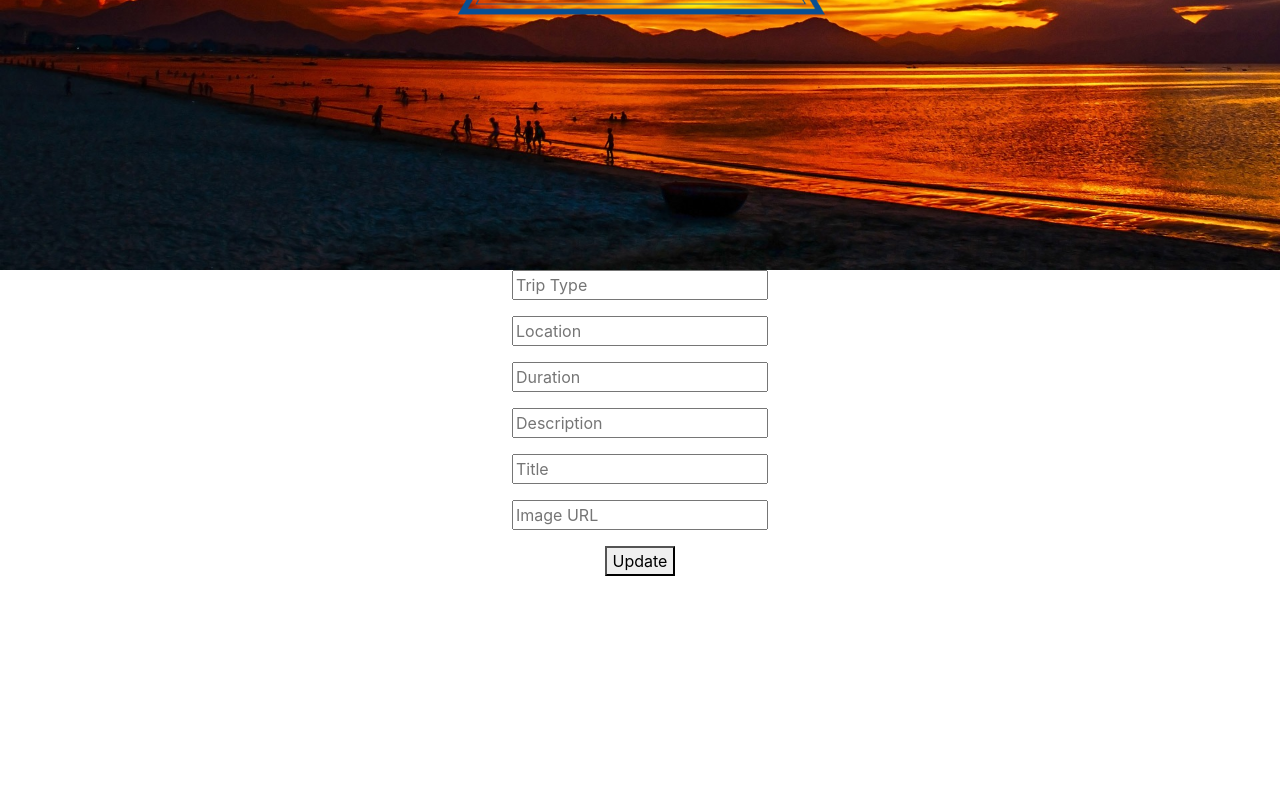
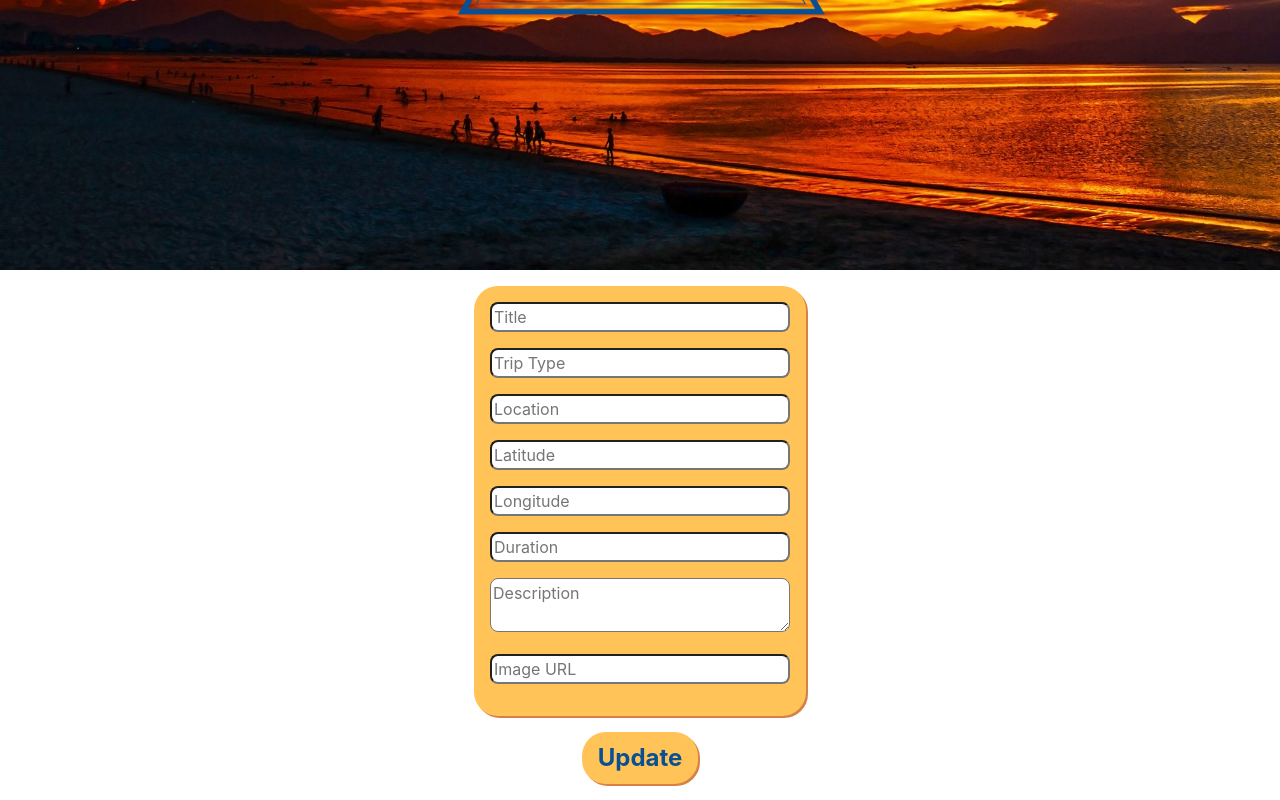
Before and after one commit to BWPTWanderlust/React, a React (Create React App) app in the folder wanderlustreactapp/: page /EditExperience/1 in a window 1280 px wide. Shown: the part 530-1330 px from the top of the page. Before the commit the page ends 1106 px from the top, so only its background shows below. Built offline with nearby package versions, Linux system fonts and the light colour scheme; no server answers; the HTML template or start-up script is replaced by a standard one.

Commit message:
finished styling, added Exp fields

```diff
--- a/wanderlustreactapp/src/App.css
+++ b/wanderlustreactapp/src/App.css
@@ -46,3 +46,13 @@
     transform: rotate(360deg);
   }
 }
+
+input {
+  width: 300px;
+  border-radius: .5rem;
+}
+
+textarea {
+  width: 300px;
+  border-radius: .5rem;
+}
--- a/wanderlustreactapp/src/App.js
+++ b/wanderlustreactapp/src/App.js
@@ -44,7 +44,6 @@ function App() {
     <div className="App">
       <header className="App-header">
         <img src = { logo } alt = 'wanderlust logo' style = { logoStyle } />
-        {/* <h1>Wanderlust</h1> */}
       </header>
       <Route exact path="/">
         <LandingPage
--- a/wanderlustreactapp/src/Components/AddExperience.js
+++ b/wanderlustreactapp/src/Components/AddExperience.js
@@ -22,9 +22,6 @@ const AddExperience = props => {
   };
 
   const onSubmit = () => {
-    // e.preventDefault();
-    // console.log("User object", user);
-    console.log("Add experience", exp);
     axios
       .post(
         `https://bewanderlust.herokuapp.com/api/exps/org/${localStorage.getItem(
@@ -32,7 +29,6 @@ const AddExperience = props => {
         )}`,
         exp
       )
-      //  .post("https://bewanderlust.herokuapp.com/api/exps/org/1", exp)
       .then(res => {
         setExp(res.data);
         props.update();
@@ -43,6 +39,16 @@ const AddExperience = props => {
 
   return (
     <form onSubmit={handleSubmit(onSubmit)}>
+      <p>
+        <input
+          placeholder="Title"
+          name="title"
+          onChange={handleChanges}
+          id="title"
+          ref={register({ required: true })}
+        />
+        {errors.title && "Title is Required"}
+      </p>
       <p>
         <input
           placeholder="Trip Type"
@@ -67,6 +73,28 @@ const AddExperience = props => {
       </p>
       <p>
         <input
+          placeholder = "Latitude"
+          name = "lat"
+          onChange = { handleChanges }
+          id = "lat"
+          ref = { register({ required: false }) }
+          value = { exp.lat }
+        />
+        { errors.lat }
+      </p>
+      <p>
+        <input
+          placeholder = "Longitude"
+          name = "long"
+          onChange = { handleChanges }
+          id="location"
+          ref = { register({ required: false }) }
+          value = { exp.long }
+        />
+        {errors.location && "Longitude is Required"}
+      </p>
+      <p>
+        <input
           placeholder="Duration"
           name="duration"
           onChange={handleChanges}
@@ -87,16 +115,6 @@ const AddExperience = props => {
       </p>
       <p>
         <input
-          placeholder="Title"
-          name="title"
-          onChange={handleChanges}
-          id="title"
-          ref={register({ required: true })}
-        />
-        {errors.title && "Title is Required"}
-      </p>
-      <p>
-        <input
           placeholder="Image URL"
           name="imgurl"
           onChange={handleChanges}
--- a/wanderlustreactapp/src/Components/EditExperience.js
+++ b/wanderlustreactapp/src/Components/EditExperience.js
@@ -2,10 +2,43 @@ import React, { useState, useEffect } from "react";
 import { useForm } from "react-hook-form";
 import { useHistory, useParams } from "react-router-dom";
 import axios from "axios";
+import Styled from "styled-components"
+import "../App.css"
 
 
+const Cards = Styled.div`
+    display: flex;
+    flex-direction:column;
+    justify-content: center;
+    align-content: space-between;
+    padding: 1rem;
+`
+
+const Card = Styled.div`
+    margin: auto;
+    padding: 1rem;
+    background-color: #ffc357;
+    box-shadow: 2px 2px #d88144;
+    border-radius: 1.5rem;
+`
+
+const Button = Styled.div`
+    margin: auto;
+    padding: .5rem 1rem;
+    border-radius: 1.5rem;
+    background-color: #ffc357;
+    box-shadow: 2px 2px #d88144;
+    color: #084f93;
+    font-size: 1.5rem;
+    font-weight: bold;
+`
+
+const Space = Styled.div`
+    margin: .5rem;
+`
+
 const EditExperience = props => {
-
+  // BLAIR'S CODE STARTS
 
   const history = useHistory();
   const { register, errors, handleSubmit } = useForm();
@@ -41,7 +74,7 @@ const EditExperience = props => {
 
   useEffect(() => {
     axios
-    .get(`https://bewanderlust.herokuapp.com/api/exps/${id}`)
+        .get(`https://bewanderlust.herokuapp.com/api/exps/${ id }`)
         .then(res => {
             setExp(res.data)
         })
@@ -49,7 +82,20 @@ const EditExperience = props => {
   },[])
 
   return (
+    <Cards>
+      <Card>
         <form onSubmit={handleSubmit(onSubmit)}>
+          <p>
+            <input
+              placeholder="Title"
+              name="title"
+              onChange={handleChanges}
+              id="title"
+              ref = { register({ required: false }) }
+              value = { exp.title }
+            />
+            {errors.title && "Title is Required"}
+          </p>
           <p>
             <input
               placeholder="Trip Type"
@@ -57,7 +103,7 @@ const EditExperience = props => {
               type="text"
               onChange={handleChanges}
               name="type"
-          ref={register({ required: false })}
+              ref = { register({ required: false }) }
               value = { exp.type }
             />
 
@@ -69,10 +115,32 @@ const EditExperience = props => {
               name="location"
               onChange={handleChanges}
               id="location"
-          ref={register({ required: false })}
+              ref = { register({ required: false }) }
               value = { exp.location }
             />
             {errors.location && "Location is Required"}
+          </p>
+          <p>
+            <input
+              placeholder = "Latitude"
+              name = "lat"
+              onChange = { handleChanges }
+              id = "lat"
+              ref = { register({ required: false }) }
+              value = { exp.lat }
+            />
+            { errors.lat }
+          </p>
+          <p>
+            <input
+              placeholder = "Longitude"
+              name = "long"
+              onChange = { handleChanges }
+              id="location"
+              ref = { register({ required: false }) }
+              value = { exp.loong }
+            />
+            { errors.long }
           </p>
           <p>
             <input
@@ -80,32 +148,21 @@ const EditExperience = props => {
               name="duration"
               onChange={handleChanges}
               id="duration"
-          ref={register({ required: false })}
+              ref = { register({ required: false }) }
               value = { exp.duration }
             />
             {errors.duration && "Duration is Required"}
           </p>
           <p>
-        <input
+            <textarea
               placeholder="Description"
               name="description"
               onChange={handleChanges}
               id="description"
-          ref={register({ required: false })}
+              ref = { register({ required: false }) }
               value = { exp.description }
             />
             {errors.description && "Description is Required"}
-      </p>
-      <p>
-        <input
-          placeholder="Title"
-          name="title"
-          onChange={handleChanges}
-          id="title"
-          ref={register({ required: false })}
-          value = { exp.title }
-        />
-        {errors.title && "Title is Required"}
           </p>
           <p>
             <input
@@ -113,126 +170,17 @@ const EditExperience = props => {
               name="imgurl"
               onChange={handleChanges}
               id="imgurl"
-          ref={register({ required: false })}
+              ref = { register({ required: false }) }
               value = { exp.imgurl }
             />
             {errors.imgurl && "Image URL is Required"}
           </p>
-      <button type="submit">Update</button>
         </form>
+      </Card>
+      <Space></Space>
+      <Button type="submit">Update</Button>
+    </Cards>
   );
 };
 
 export default EditExperience;
-
-
-
-
-
-
-
-
-
-
-
-
-
-
-
-
-
-
-
-
-
-
-
-
-
-
-// import React, { useState } from 'react'
-
-// const EditExperience = props => {
-
-//     const [ exp, setExp ] = useState({
-//         trip:'',
-//         location:'',
-//         duration:'',
-//         privPro:''
-//     })
-
-//     const changeHandler = event => {
-//         setExp({
-//             ...exp,
-//             [ event.target.name ]: event.target.value
-//         })
-//     }
-
-//     const submitHandler = event => {
-//         event.preventDefault()
-//         props.setEvent(otherExp => [ ...otherExp, exp ])
-//         setExp({
-//             trip:'',
-//             location:'',
-//             duration:'',
-//             privPro:''
-//         })
-//     }
-
-//     return (
-
-//         <div>
-//             <form onSubmit = { submitHandler }>
-//                 <label>
-//                     Trip:
-//                     <input
-//                         required
-//                         name = 'trip'
-//                         value = { exp.trip }
-//                         onChange = { changeHandler }
-//                         type = 'text'
-//                     />
-//                 </label>
-//                 <br/>
-//                 <label>
-//                     Location:
-//                     <input
-//                         required
-//                         name = 'location'
-//                         value = { exp.location }
-//                         onChange = { changeHandler }
-//                         type = 'text'
-//                     />
-//                 </label>
-//                 <br/>
-//                 <label>
-//                     Duration:
-//                     <input
-//                         required
-//                         name = 'duration'
-//                         value = { exp.duration }
-//                         onChange = { changeHandler }
-//                         type = 'text'
-//                     />
-//                 </label>
-//                 <br/>
-//                 <label>
-//                     <select
-//                         name = 'privPro'
-//                         value = { exp.privPro }
-//                         onChange = { changeHandler }
-//                     >
-//                         <option value = ''></option>
-//                         <option value = 'Private'>Private</option>
-//                         <option value = 'Professional'>Professional</option>
-//                     </select>
-//                 </label>
-//                 <button type = 'submit'>Submit</button>
-//             </form>
-//         </div>
-
-//     )
-
-// }
-
-// export default EditExperience
--- a/wanderlustreactapp/src/Components/Experience.js
+++ b/wanderlustreactapp/src/Components/Experience.js
@@ -29,7 +29,6 @@ font-weight: bold;
 const Buttons = Styled.div`
     display: flex;
     justify-content: center;
-
 `;
 
 function Experience(props) {
@@ -46,10 +45,13 @@ function Experience(props) {
           <p>
             <img src={item.imgurl} alt="Experience"></img>
           </p>
-
+          <p>Title: { item.title }</p>
+          <p>Trip Type: {item.type}</p>
           <p>Location: {item.location}</p>
-          <p>Trip Type: {item.type}</p>
+          <p>Latitude: { item.lat }</p>
+          <p>Longitude: { item.long }</p>
           <p>Duration: {item.duration}</p>
+          <p>Description: { item.description }</p>
         </Card>
       </Cards>
       <Buttons>
--- a/wanderlustreactapp/src/Components/LandingPage.js
+++ b/wanderlustreactapp/src/Components/LandingPage.js
@@ -2,6 +2,7 @@ import React from "react";
 import { Link } from "react-router-dom";
 import Search from "./SearchBar";
 import Styled from "styled-components";
+import '../App.css'
 
 const Cards = Styled.div`
   display: flex;
@@ -24,7 +25,7 @@ font-weight: bold;
 `;
 
 const Button = Styled.div`
-margin: 1rem;
+  margin: 1rem 6rem;
   padding: .5rem 1rem;
   border-radius: 1.5rem;
   background-color: #ffc357;
@@ -37,7 +38,6 @@ font-weight: bold;
 const Buttons = Styled.div`
   display: flex;
   justify-content: center;
-
 `;
 
 const Landing = Styled.div`
@@ -59,7 +59,7 @@ function LandingPage(props) {
           <Button>Sign Up Organizer</Button>
         </Link>
         <Link to={"/AddExperience"}>
-          <Button>Add Experience</Button>
+          <Button>Add An Experience</Button>
         </Link>
       </Buttons>
       <Cards>
```
Lines whose indentation alone changed are shown as unchanged.
